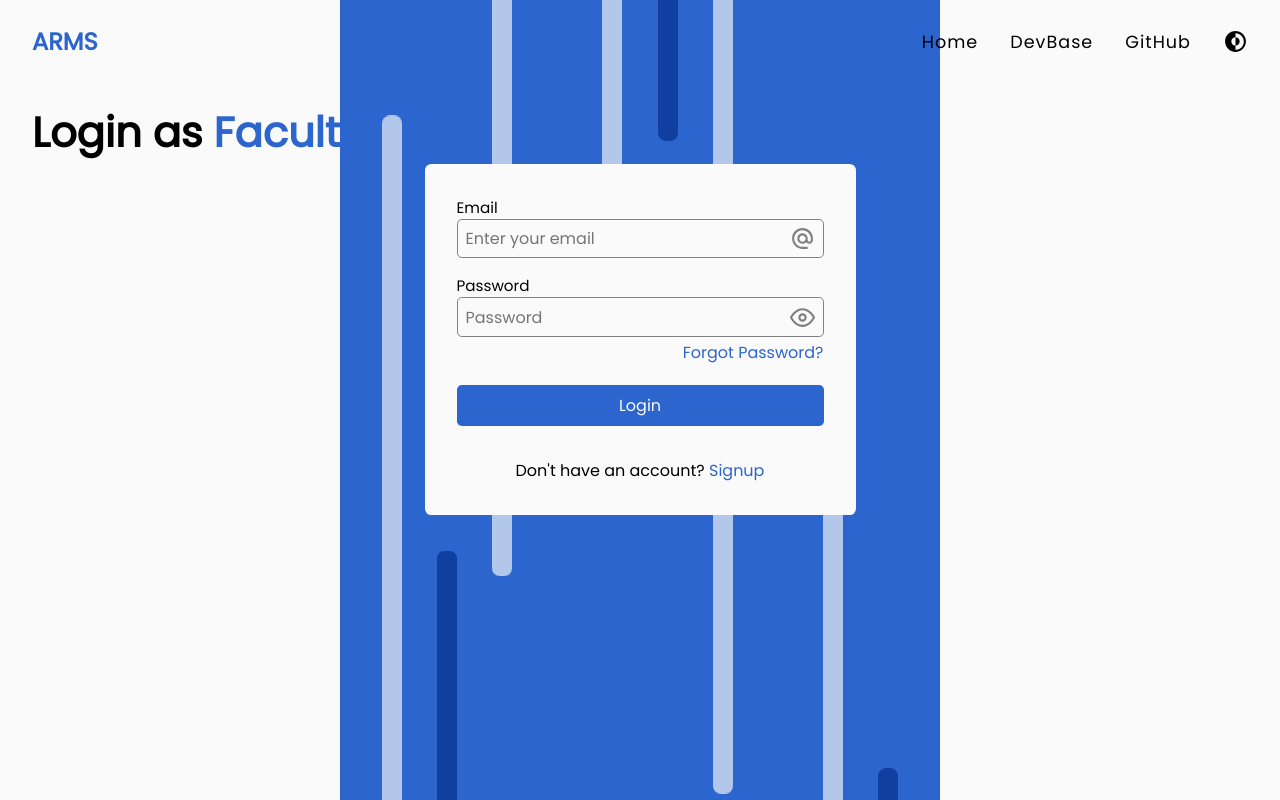
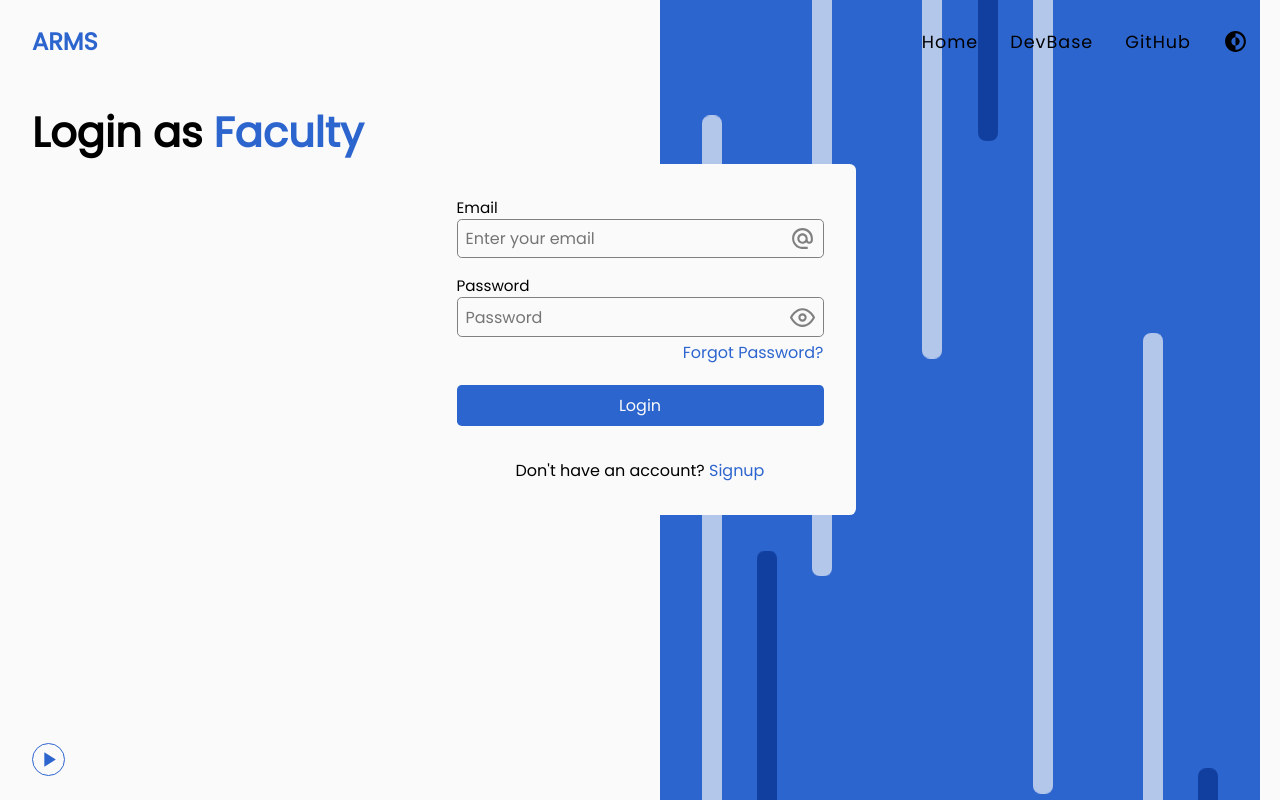
Before and after one commit to ChiragChrg/arms-v2, a React (Vite) app in the folder Frontend/: page /login in a window 1280 px wide. Built offline with nearby package versions, Linux system fonts and the light colour scheme.

Commit message:
Added Position prop & Disable Anime on Trails Comp

```diff
--- a/Frontend/src/Components/Trails/Trails.css
+++ b/Frontend/src/Components/Trails/Trails.css
@@ -84,3 +84,19 @@
         animation: none;
     }
 }
+
+[data-disableAnime = true]{
+    animation: none;
+}
+
+.Trails-Disable{
+    background-color: var(--base);
+    width: fit-content;
+    border: 1px solid var(--primary);
+    border-radius: 100%;
+    padding: 0.2em;
+    position: absolute;
+    bottom: 1.5em;
+    left: 2em;
+    cursor: pointer;
+}
--- a/Frontend/src/Components/Trails/Trails.jsx
+++ b/Frontend/src/Components/Trails/Trails.jsx
@@ -1,23 +1,35 @@
 import "./Trails.css"
-import { useEffect, useRef } from "react"
+import { useState, useEffect, useRef } from "react"
+import { MdPlayArrow, MdPlayDisabled } from "react-icons/md"
 
-const Trails = ({ angle, center }) => {
+const Trails = ({ angle, position }) => {
+    const [disableAnimation, setDisableAnimation] = useState(false);
     const StripCount = [1, 2, 3, 4, 5, 6, 7, 8, 9, 10];
     const TrailsRef = useRef();
 
     useEffect(() => {
         if (angle) TrailsRef.current.style.transform = `rotate(${angle}deg)`;
-        if (center) TrailsRef.current.style.right = "0";
-    }, [angle, center])
+        if (position == "center") TrailsRef.current.style.right = "0";
+        if (position == "left") TrailsRef.current.style.right = "20%";
+    }, [angle, position])
 
     return (
-        <div className="Trails-Main" ref={TrailsRef}>
-            <div className="Trails-Holder flex col gap2">
-                {StripCount.map((item) => {
-                    return <div key={item} className="Trails-Trail flex"></div>
-                })}
+        <>
+            <div className="Trails-Main" ref={TrailsRef}>
+                <div className="Trails-Holder flex col gap2">
+                    {StripCount.map((item) => {
+                        return <div key={item} data-disableAnime={disableAnimation} className="Trails-Trail flex"></div>
+                    })}
+                </div>
             </div>
-        </div>
+
+            <div className="Trails-Disable flex" onClick={() => setDisableAnimation(prev => !prev)} title={disableAnimation ? "Play Animation" : "Disable Animation"}>
+                {disableAnimation ?
+                    <MdPlayDisabled size={25} color="var(--primary)" />
+                    : <MdPlayArrow size={25} color="var(--primary)" />
+                }
+            </div>
+        </>
     )
 }
 
```
